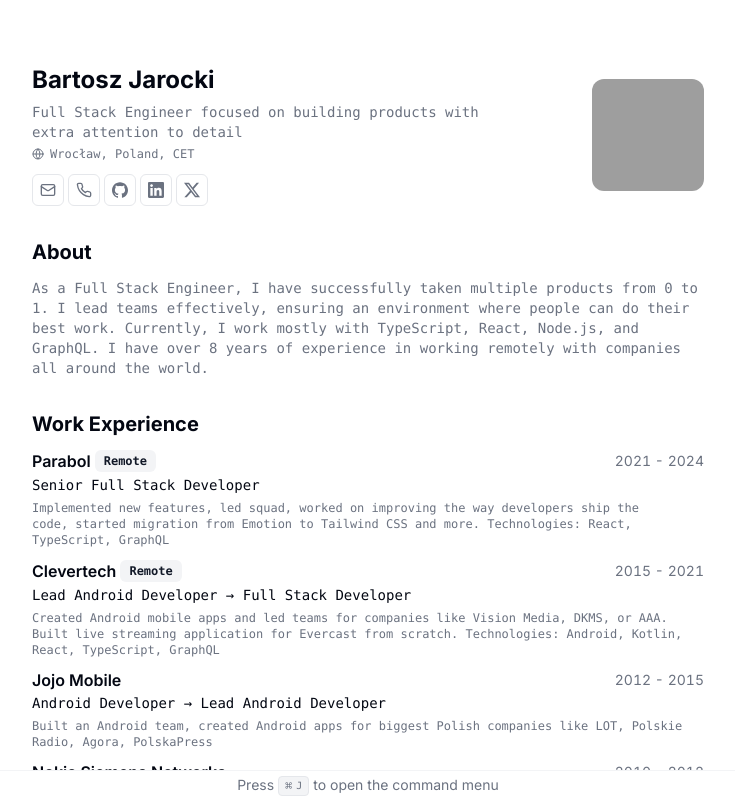
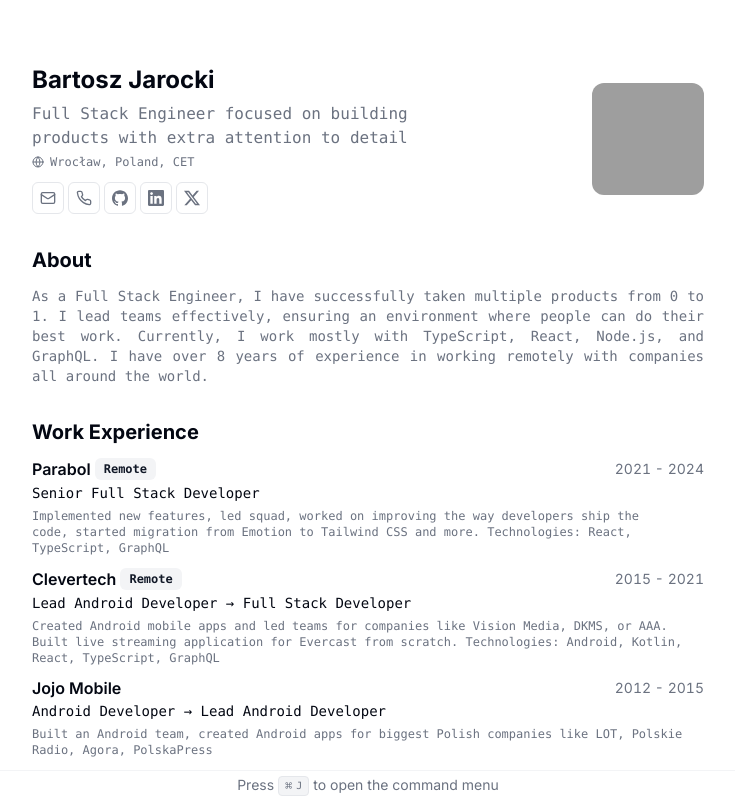
Before and after one commit to BartoszJarocki/cv, a Next.js app: page / in a window 1280 px wide. Shown: the top 798 px of the page, without its empty margins (272-1007 px from the left). Built offline with nearby package versions, Linux system fonts and the light colour scheme; grey boxes are pictures that could not be loaded.

Commit message:
fix: small css adjustments

```diff
--- a/src/app/page.tsx
+++ b/src/app/page.tsx
@@ -2,26 +2,22 @@ import { Avatar, AvatarFallback, AvatarImage } from "@/components/ui/avatar";
 import { Card, CardHeader, CardContent } from "@/components/ui/card";
 import { Badge } from "@/components/ui/badge";
 import { CommandMenu } from "@/components/command-menu";
-import { Metadata } from "next";
 import { Section } from "@/components/ui/section";
 import { GlobeIcon, MailIcon, PhoneIcon } from "lucide-react";
 import { Button } from "@/components/ui/button";
 import { RESUME_DATA } from "@/data/resume-data";
 import { ProjectCard } from "@/components/project-card";
 
-export const metadata: Metadata = {
-  title: `${RESUME_DATA.name} | ${RESUME_DATA.about}`,
-  description: RESUME_DATA.summary,
-};
 
 export default function Page() {
+
   return (
     <main className="container relative mx-auto scroll-my-12 overflow-auto p-4 print:p-12 md:p-16">
       <section className="mx-auto w-full max-w-2xl space-y-8 bg-white print:space-y-6">
         <div className="flex items-center justify-between">
           <div className="flex-1 space-y-1.5">
             <h1 className="text-2xl font-bold">{RESUME_DATA.name}</h1>
-            <p className="max-w-md text-pretty font-mono text-sm text-muted-foreground">
+            <p className="max-w-sm text-pretty font-mono text-muted-foreground">
               {RESUME_DATA.about}
             </p>
             <p className="max-w-md items-center text-pretty font-mono text-xs text-muted-foreground">
@@ -94,7 +90,7 @@ export default function Page() {
         </div>
         <Section>
           <h2 className="text-xl font-bold">About</h2>
-          <p className="text-pretty font-mono text-sm text-muted-foreground">
+          <p className="text-pretty text-xs md:text-sm text-justify font-mono text-sm text-muted-foreground">
             {RESUME_DATA.summary}
           </p>
         </Section>
```
